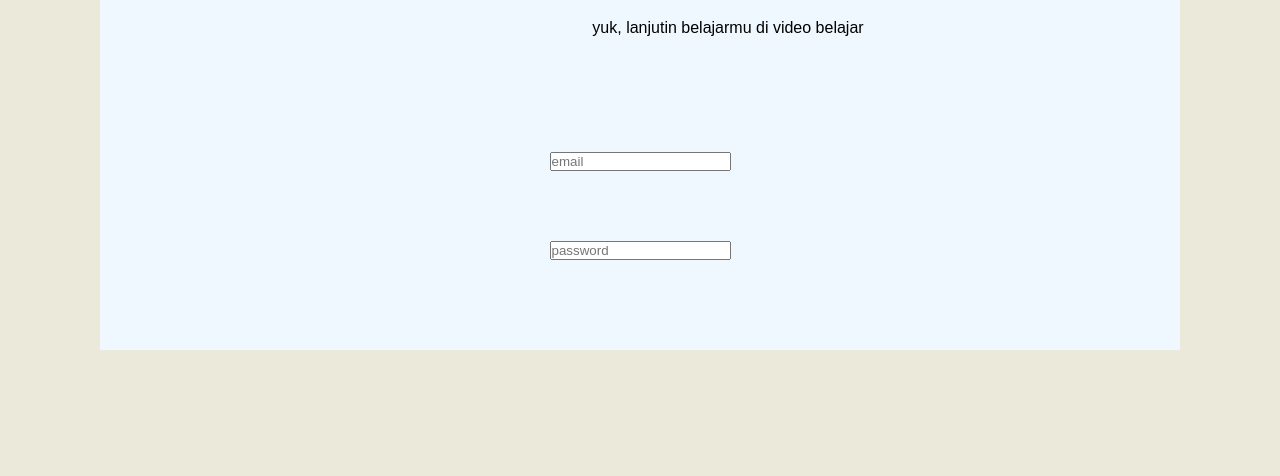
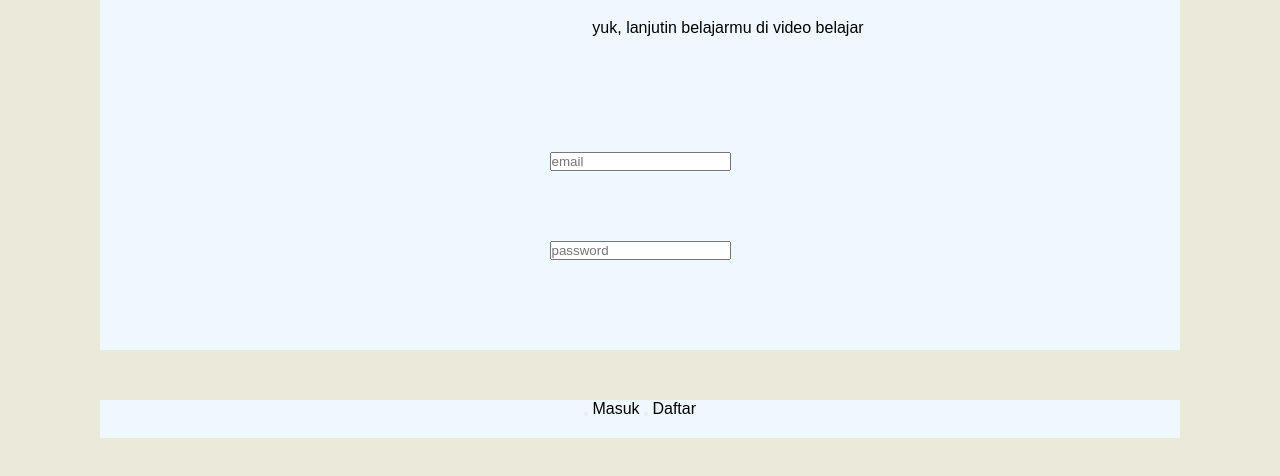
Before and after one commit to junandar1912/mision-3, a plain HTML site: page index.html in a window 1280 px wide. Shown: the part 318-794 px from the top of the page. Drawn offline with Linux system fonts and the light colour scheme.

Commit message:
fix bottom

```diff
--- a/index.html
+++ b/index.html
@@ -24,5 +24,11 @@
             <input type="password" class="input-field" placeholder="password" autocomplete="off" required>
         </div>
     </div>
+    <div class="input-submit">
+        <button class="submit-btn" id="masuk"></button>
+        <label for="masuk">Masuk</label>
+        <button class="submit-btn" id="daftar"></button>
+        <label for="daftar">Daftar</label>
+    </div>
 </body>
 </html>
```
